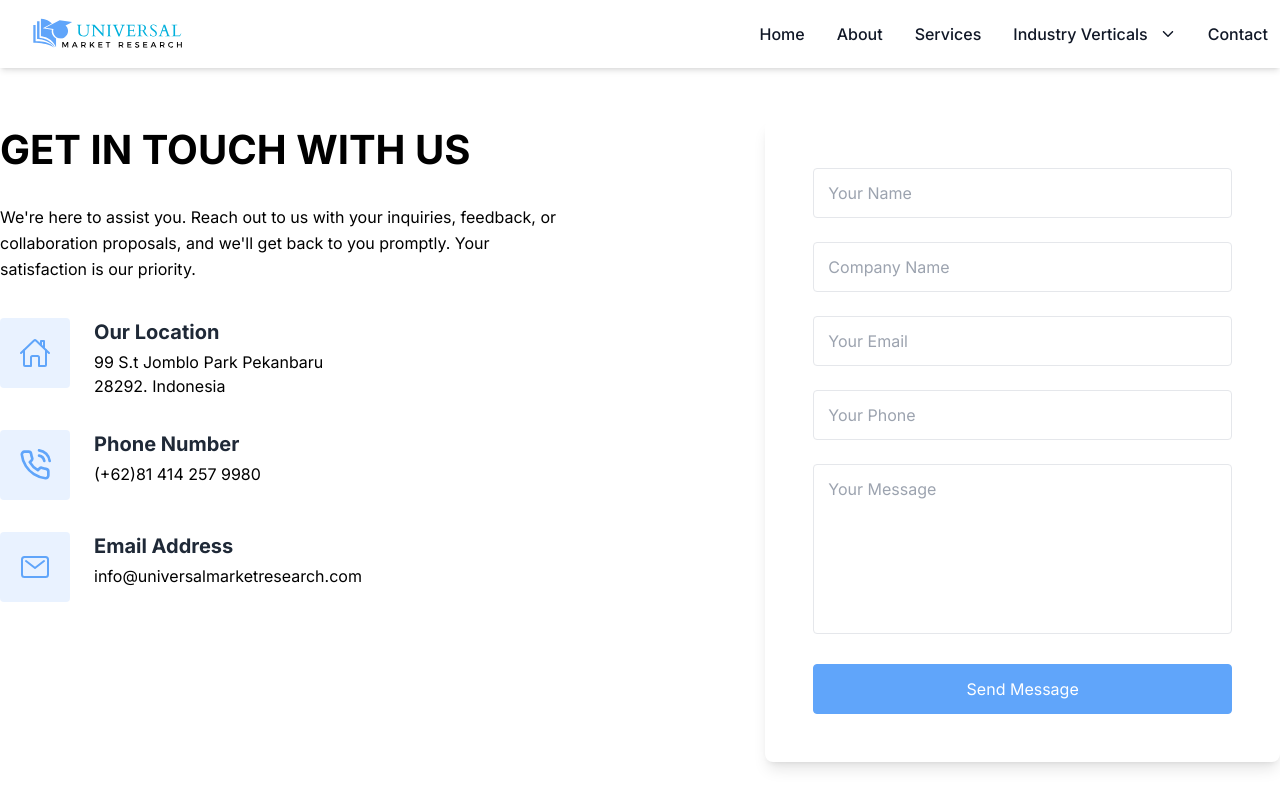
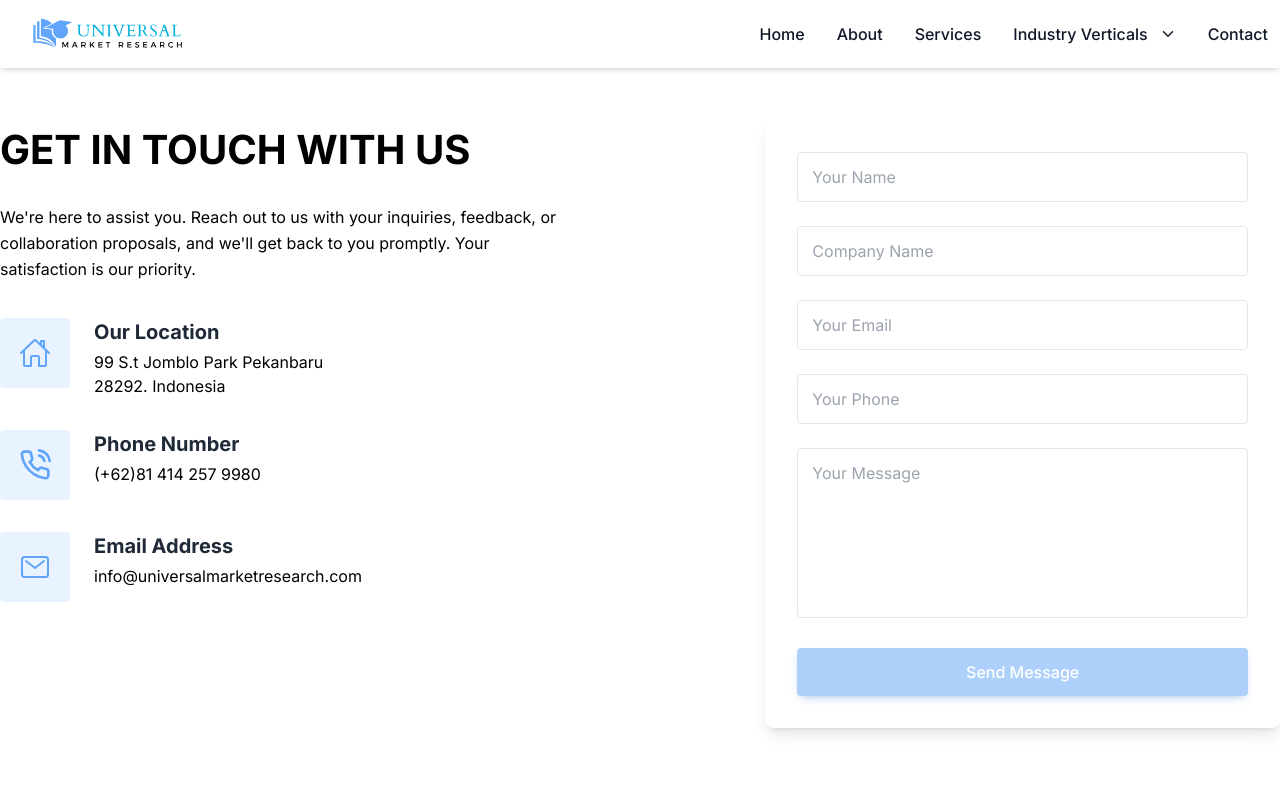
Before and after one commit to universalmarketresearch/universal-market-research, a Next.js app: page /contact in a window 1280 px wide. Shown: the top 800 px of the page. Built offline with nearby package versions, Linux system fonts and the light colour scheme.

Commit message:
added validation for contact form

```diff
--- a/src/app/(pages)/contact/page.jsx
+++ b/src/app/(pages)/contact/page.jsx
@@ -1,28 +1,76 @@
 "use client";
-import React, { useEffect } from "react";
+import React, { useEffect, useState } from "react";
 import { IoHomeOutline } from "react-icons/io5";
 import { FiPhoneCall } from "react-icons/fi";
 import { IoMailOutline } from "react-icons/io5";
 
 const Contact = () => {
+  const [messageSending, setMessageSending] = useState(false);
+  const [formData, setFormData] = useState({
+    name: "",
+    companyName: "",
+    email: "",
+    phone: "",
+    details: "",
+  });
+
   useEffect(() => {
     window.scrollTo(0, 0);
   }, []);
+
+  const handleChange = (e) => {
+    const { name, value } = e.target;
+    setFormData((prevFormData) => ({
+      ...prevFormData,
+      [name]: value,
+    }));
+  };
+
+  const isValidForm = () => {
+    return (
+      formData &&
+      formData.name &&
+      formData.name.trim() !== "" &&
+      formData.companyName &&
+      formData.companyName.trim() !== "" &&
+      formData.email &&
+      formData.email.trim() !== "" &&
+      formData.phone &&
+      formData.phone.trim() !== "" &&
+      formData.details &&
+      formData.details.trim() !== ""
+    );
+  };
+
+  const handleSubmit = (e) => {
+    e.preventDefault();
+    setMessageSending(true);
+    console.log(formData);
+    setFormData({
+      name: "",
+      companyName: "",
+      email: "",
+      phone: "",
+      details: "",
+    });
+    setMessageSending(false);
+  };
 
   return (
     <>
       <section className="dark:bg-dark mx-auto mt-10 max-w-7xl bg-white py-20">
         <div className="container">
-          <div className="-mx-4 flex flex-wrap lg:justify-between">
+          <div className="md:-mx-4 flex flex-wrap lg:justify-between">
             <div className="w-full px-4 lg:w-1/2 xl:w-6/12">
               <div className="mb-12 max-w-[570px] lg:mb-0">
-                <h2 className="mb-6 text-[32px] font-bold uppercase sm:text-[40px] lg:text-[36px] xl:text-[40px]">
+                <h2 className="mb-6 text-[30px] font-bold uppercase sm:text-[40px] lg:text-[36px] xl:text-[40px]">
                   Get in Touch With Us
                 </h2>
                 <p className="text-body-color dark:text-dark-6 mb-9 text-base leading-relaxed">
-                  We&apos;re here to assist you. Reach out to us with your inquiries,
-                  feedback, or collaboration proposals, and we&apos;ll get back to
-                  you promptly. Your satisfaction is our priority.
+                  We&apos;re here to assist you. Reach out to us with your
+                  inquiries, feedback, or collaboration proposals, and
+                  we&apos;ll get back to you promptly. Your satisfaction is our
+                  priority.
                 </p>
 
                 <div className="mb-8 flex w-full max-w-[370px]">
@@ -69,42 +117,58 @@ const Contact = () => {
               </div>
             </div>
             <div className="w-full px-4 lg:w-1/2 xl:w-5/12">
-              <div className="dark:bg-dark-2 relative rounded-lg bg-white p-8 shadow-lg sm:p-12">
-                <form>
+              <div className="dark:bg-dark-2 relative rounded-lg bg-white md:p-8 md:shadow-lg sm:p-12">
+                <form onSubmit={handleSubmit}>
                   <ContactInputBox
                     type="text"
                     name="name"
                     placeholder="Your Name"
+                    value={formData.name}
+                    onChange={handleChange}
                   />
                   <ContactInputBox
                     type="text"
                     name="companyName"
                     placeholder="Company Name"
+                    value={formData.companyName}
+                    onChange={handleChange}
                   />
                   <ContactInputBox
-                    type="text"
+                    type="email"
                     name="email"
                     placeholder="Your Email"
+                    value={formData.email}
+                    onChange={handleChange}
                   />
                   <ContactInputBox
-                    type="text"
+                    type="tel"
                     name="phone"
                     placeholder="Your Phone"
+                    value={formData.phone}
+                    onChange={handleChange}
                   />
                   <ContactTextArea
                     row="6"
                     placeholder="Your Message"
                     name="details"
-                    defaultValue=""
+                    value={formData.details}
+                    onChange={handleChange}
                   />
-                  <div>
                   <button
                     type="submit"
-                      className="w-full rounded border border-blue-400 bg-blue-400 p-3 text-white transition hover:bg-opacity-90"
+                    disabled={!isValidForm() || messageSending}
+                    className={`w-full rounded bg-[#60a5fa] px-6 py-3 font-medium leading-normal text-white shadow-[0_4px_9px_-4px_#3b71ca] transition duration-150 ease-in-out focus:shadow-[0_8px_9px_-4px_rgba(59,113,202,0.3),0_4px_18px_0_rgba(59,113,202,0.2)] focus:outline-none focus:ring-0 active:shadow-[0_8px_9px_-4px_rgba(59,113,202,0.3),0_4px_18px_0_rgba(59,113,202,0.2)] disabled:opacity-50 ${
+                      messageSending ? "cursor-not-allowed" : ""
+                    }`}
                   >
-                      Send Message
+                    {messageSending ? (
+                      <div className="flex items-center justify-center">
+                        <div className="h-5 w-5 animate-spin rounded-full border-b-2 border-t-2 border-white"></div>
+                      </div>
+                    ) : (
+                      "Send Message"
+                    )}
                   </button>
-                  </div>
                 </form>
               </div>
             </div>
@@ -117,33 +181,32 @@ const Contact = () => {
 
 export default Contact;
 
-const ContactTextArea = ({ row, placeholder, name, defaultValue }) => {
+const ContactTextArea = ({ row, placeholder, name, value, onChange }) => {
   return (
-    <>
     <div className="mb-6">
       <textarea
         rows={row}
         placeholder={placeholder}
         name={name}
+        value={value}
+        onChange={onChange}
         className="border-stroke text-body-color focus:border-primary dark:border-dark-3 dark:bg-dark dark:text-dark-6 w-full resize-none rounded border px-[14px] py-3 text-base outline-none"
-          defaultValue={defaultValue}
       />
     </div>
-    </>
   );
 };
 
-const ContactInputBox = ({ type, placeholder, name }) => {
+const ContactInputBox = ({ type, placeholder, name, value, onChange }) => {
   return (
-    <>
     <div className="mb-6">
       <input
         type={type}
         placeholder={placeholder}
         name={name}
+        value={value}
+        onChange={onChange}
         className="border-stroke text-body-color focus:border-primary dark:border-dark-3 dark:bg-dark dark:text-dark-6 w-full rounded border px-[14px] py-3 text-base outline-none"
       />
     </div>
-    </>
   );
 };
```
Lines whose indentation alone changed are shown as unchanged.
